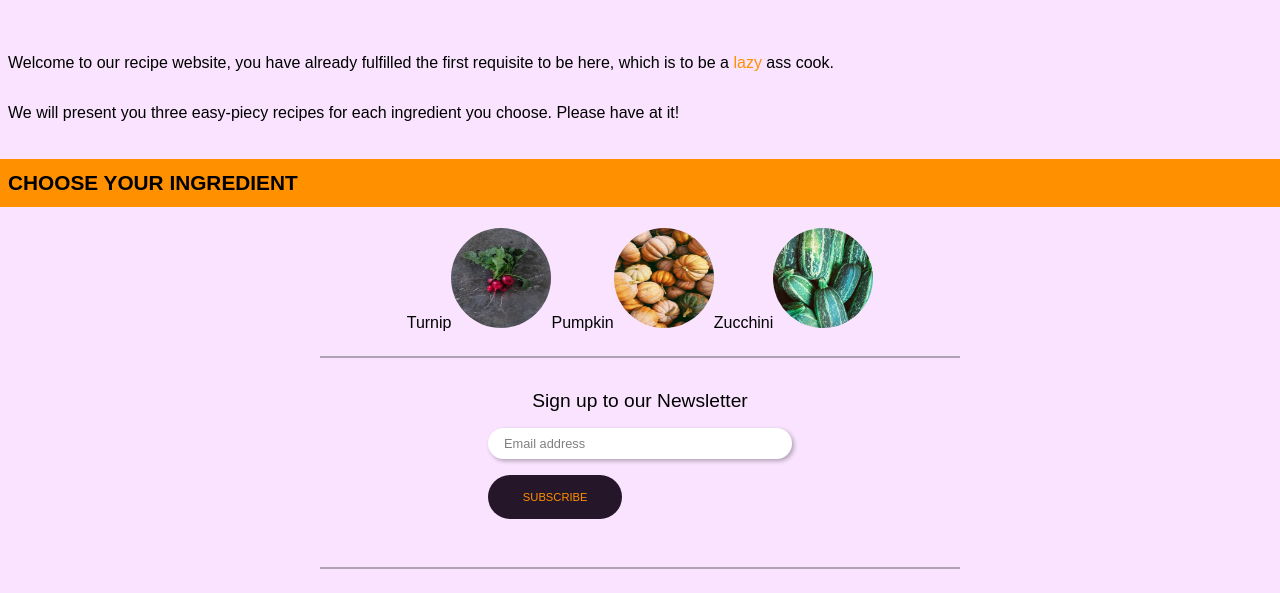
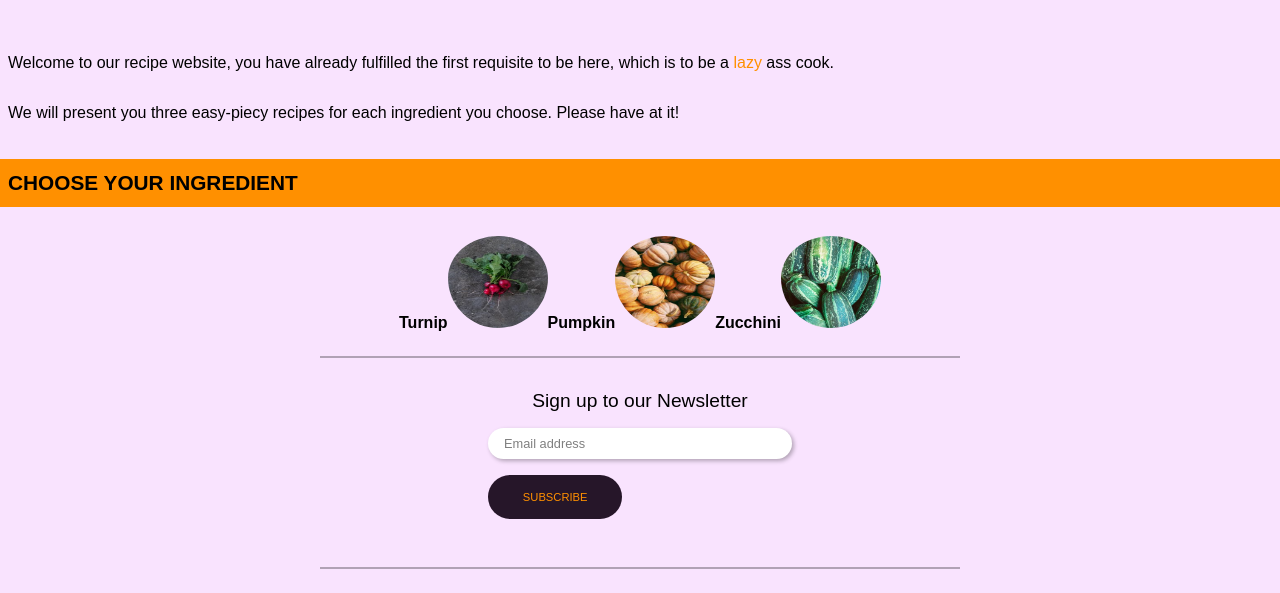
Before and after one commit to vladka-kl/lazy-autumn-recipes-project, a plain HTML site: page index.html in a window 1280 px wide. Shown: the part 207-800 px from the top of the page. Drawn offline with Linux system fonts and the light colour scheme.

Commit message:
added ingredient section

```diff
--- a/resources/css/index.css
+++ b/resources/css/index.css
@@ -96,11 +96,13 @@ padding-left: 8px;
     padding: 0;
     margin: 0;
     text-align: center;
+    font-weight: bold;
 }
 .ingredient-pics{
     border-radius: 50%;
     height: 100px;
     width: 100px;
+    padding-top: var(--sm-margin);
 
 }
 footer {
```
